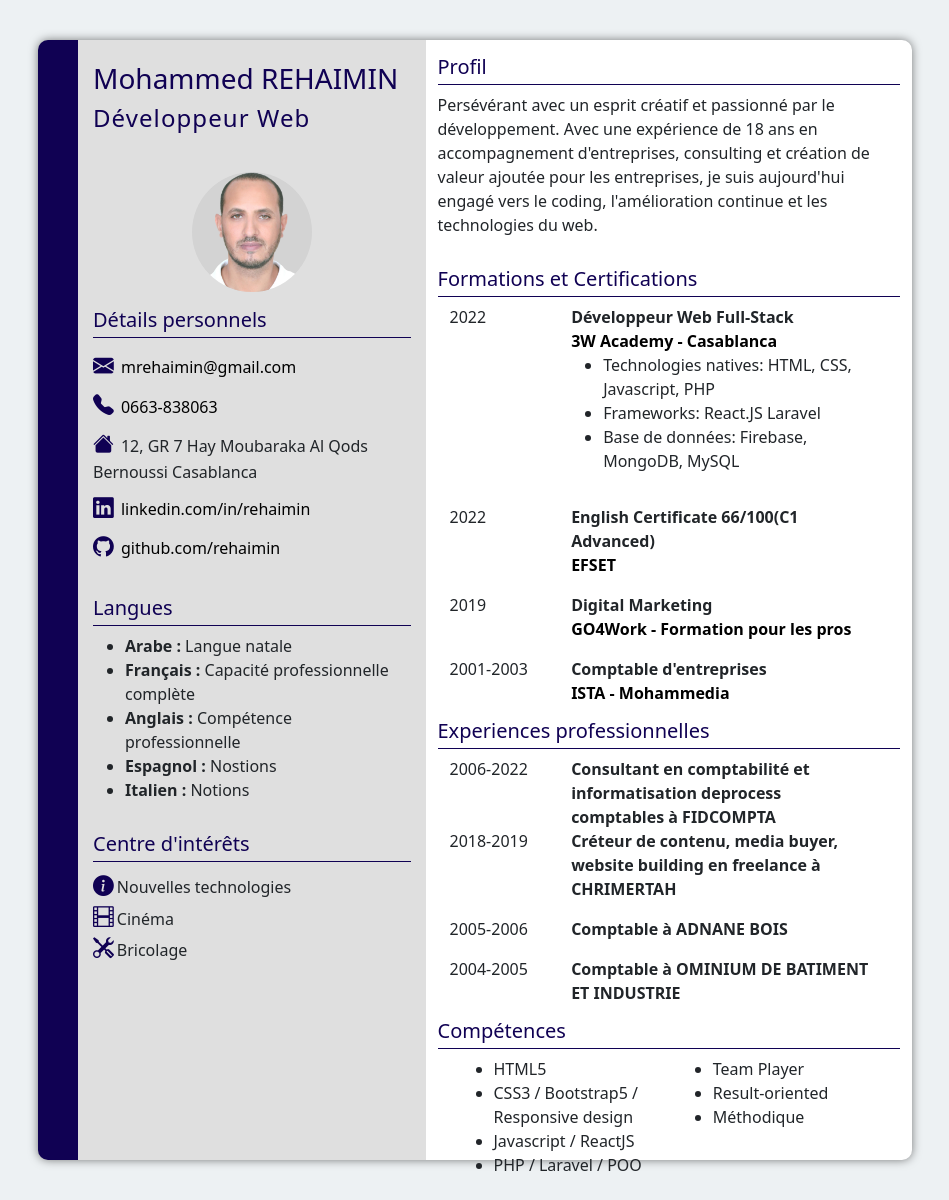
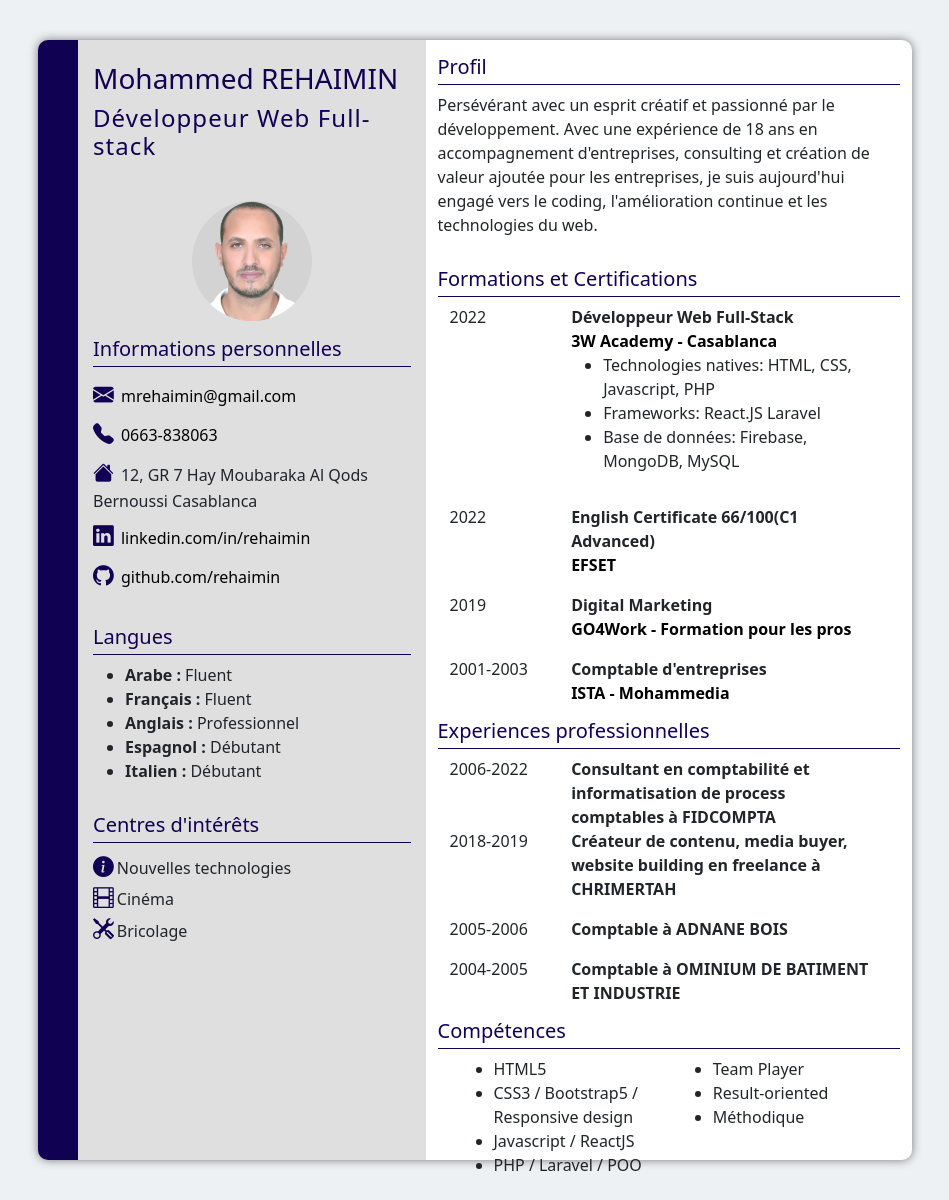
Before and after one commit to rehaimin/Resume, a plain HTML site: page index.html in a window 1280 px wide. Shown: the whole page, without its empty margins (165-1114 px from the left). Drawn offline with Linux system fonts and the light colour scheme; files whose address does not match are found by name.

Commit message:
Update index.html

```diff
--- a/index.html
+++ b/index.html
@@ -22,13 +22,13 @@
                     <section class="perso">
                         <div class="pb-3">
                             <h3>Mohammed REHAIMIN</h3>
-                            <h4>Développeur Web</h4>
+                            <h4>Développeur Web Full-stack</h4>
                         </div>
                         <div class="text-center p-3">
                             <img class="avatar" src="images/Big-Transparent_squarePNG.png" alt="">
                         </div>
                         <div class="pb-3">
-                            <h5>Détails personnels</h5>
+                            <h5>Informations personnelles</h5>
 
                             <div class="py-1">
                                 <i class="bi bi-envelope-fill"></i>
@@ -63,18 +63,18 @@
                     <section>
                         <h5>Langues</h5>
                         <ul>
-                            <li><b>Arabe :</b> Langue natale</li>
-                            <li><b>Français :</b> Capacité professionnelle complète</li>
-                            <li><b>Anglais :</b> Compétence professionnelle</li>
-                            <li><b>Espagnol :</b> Nostions</li>
-                            <li><b>Italien :</b> Notions</li>
+                            <li><b>Arabe :</b> Fluent</li>
+                            <li><b>Français :</b> Fluent</li>
+                            <li><b>Anglais :</b> Professionnel</li>
+                            <li><b>Espagnol :</b> Débutant</li>
+                            <li><b>Italien :</b> Débutant</li>
                         </ul>
                     </section>
                     <!-- END SECTION LANGUES -->
 
                     <!-- START SECTION INTERETS -->
                     <section>
-                        <h5>Centre d'intérêts</h5>
+                        <h5>Centres d'intérêts</h5>
                         <div>
                             <i class="bi bi-info-circle-fill"></i><span>Nouvelles technologies</span>
                         </div>
@@ -159,7 +159,7 @@
                                     <span>2006-2022</span>
                                 </div>
                                 <div class="col-md-9">
-                                    <span class="fw-bold d-block">Consultant en comptabilité et informatisation deprocess comptables à FIDCOMPTA</span>
+                                    <span class="fw-bold d-block">Consultant en comptabilité et informatisation de process comptables à FIDCOMPTA</span>
                                 </div>
                             </div>
                             <div class="row">
@@ -167,7 +167,7 @@
                                     <span>2018-2019</span>
                                 </div>
                                 <div class="col-md-9">
-                                    <span class="fw-bold d-block">Créteur de contenu, media buyer, website building en freelance à CHRIMERTAH </span>
+                                    <span class="fw-bold d-block">Créateur de contenu, media buyer, website building en freelance à CHRIMERTAH </span>
                                 </div>
                             </div>
                             <div class="row mt-3">
```
